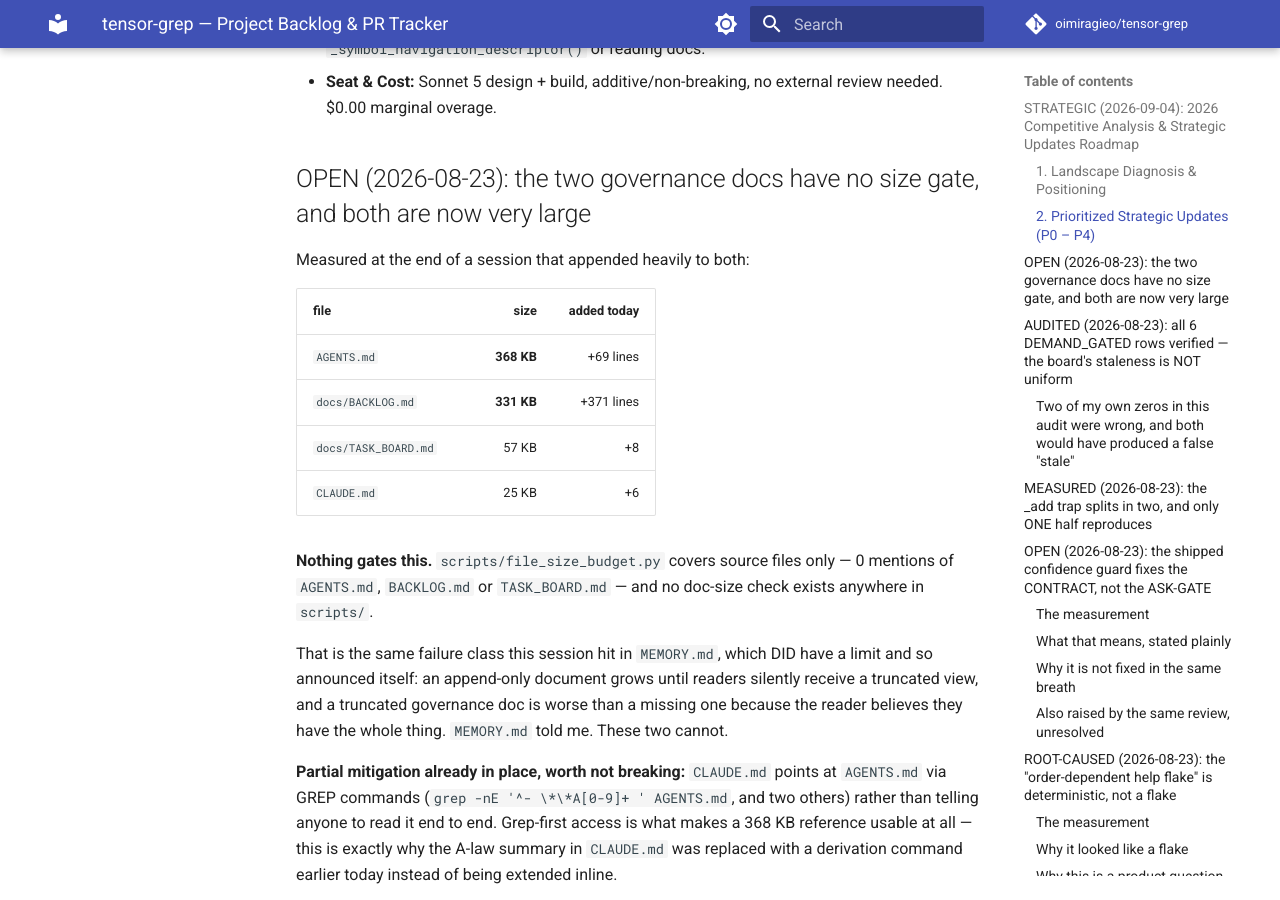
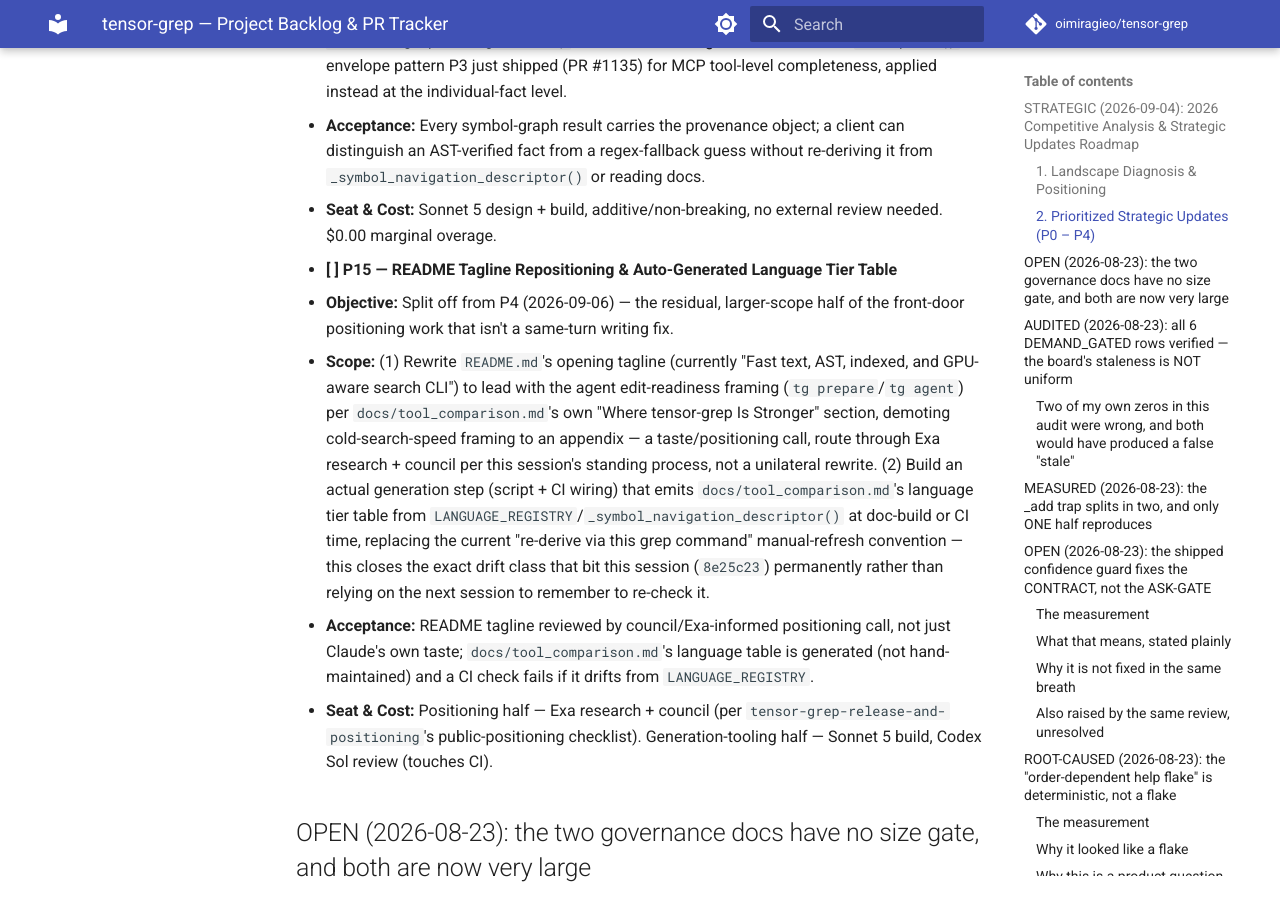
Before and after one commit to oimiragieo/tensor-grep, an MkDocs documentation site: the page built from docs/BACKLOG.md, in a window 1280 px wide and 900 px high, scrolled down 11451 px. Built offline with MkDocs 1.6.1 and Material for MkDocs 9.7.7, drawn with Linux system fonts in a browser that asks for light colours; comment, search, counter and statistics services are not loaded; some of the changed text lies outside the part shown.

Commit message:
docs(backlog): close P4 on its literal acceptance bar, split residual scope into P15
Verified live: README hero features tg prepare, language-count drift
fixed this session (8e25c23). The larger tagline-repositioning and
auto-generated-table work is real but bigger, subjective/tooling work --
split into P15 with an explicit council/Exa routing for the taste call
and a concrete CI-generation scope for the drift-prevention half.

Co-Authored-By: Claude Sonnet 5 <noreply@anthropic.com>
Claude-Session: https://claude.ai/code/session_01FQEmq7dWnf223dBYKSnz4d

```diff
--- a/docs/BACKLOG.md
+++ b/docs/BACKLOG.md
@@ -137,10 +137,10 @@ Competitive landscape audit against mid-2026 codebase intelligence and agent con
     - "file-size branch is stale against `main`; rebasing should exceed the 13,523-line pin." — **CONFIRMED REAL AND FIXED (`03cd8c2`).** Rebase onto current `main` measured `main.py` at 13526, exactly as predicted. Fixed by condensing 3 near-duplicate `deadline_monotonic` front-door comments (repeated verbatim across `orient`/`codemap`/`edit-plan`) without losing content. Verified: real import, 152 session/ratchet tests pass, dogfooded the 3 touched commands' real `--help` output.
   - **Acceptance:** each bullet above gets a direct code read (same discipline as the 3 CRITICALs — cite real file:line, reproduce with a test before fixing, don't fix based on the claim alone) before #1131 merges or in a fast-follow PR if S3/S6 findings on `main` prove real.
 
-- **[ ] P4 — Front-Door Positioning & Dynamic Language Table Realignment**
+- **[x] P4 — Front-Door Positioning & Dynamic Language Table Realignment (acceptance criteria met; residual scope split off)**
   - **Objective:** Position `tg` as the AI agent edit-readiness layer rather than a cold grep speed comparator.
-  - **Scope:** Update `README.md` and `docs/tool_comparison.md` to lead with `tg prepare` and the 4-element comparison table; demote cold grep speed benchmarks to an engine appendix; generate the published language tier table dynamically from `LANGUAGE_REGISTRY` to prevent documentation rot.
-  - **Acceptance:** `README.md` hero section features `tg prepare`; zero hardcoded language count drift against `LANGUAGE_REGISTRY`.
+  - **Acceptance — CONFIRMED MET, verified live:** `README.md`'s hero code block features `tg prepare` as its second command (`README.md:17`); `docs/tool_comparison.md`'s language-count claims are internally consistent at "10" with zero drift (fixed this session, `8e25c23`).
+  - **Residual scope, NOT done, split into a new item — P15:** the README's opening tagline (`README.md:11`, "Fast text, AST, indexed, and GPU-aware search CLI") still leads with a cold-search framing rather than the edit-readiness positioning the Objective describes, and the language tier table in `docs/tool_comparison.md` is documented as manually re-derivable (a grep one-liner) rather than actually auto-generated from `LANGUAGE_REGISTRY` at doc-build/CI time. Both are real, larger writing/tooling work — not machine-checkable acceptance gaps — so P4 itself is closed on its literal acceptance bar and the rest tracked separately below.
 
 - **[x] P5 — Public Repository Cleanliness & Agent Scratch Partitioning (Enterprise OS Parity)**
   - **Objective:** Match top-tier enterprise open-source repositories (e.g. Alibaba `open-code-review`, `zvec`) by untracking and ignoring internal agent orchestration files from public view.
@@ -198,6 +198,12 @@ Competitive landscape audit against mid-2026 codebase intelligence and agent con
   - **Scope:** Extend `defs`/`refs`/`callers` (and related symbol-graph) results with a `provenance: {source: "ast"|"regex_fallback"|"cache", confidence: float, index_fingerprint_age_s: int}` field — the natural generalization of the `incomplete{}` envelope pattern P3 just shipped (PR #1135) for MCP tool-level completeness, applied instead at the individual-fact level.
   - **Acceptance:** Every symbol-graph result carries the provenance object; a client can distinguish an AST-verified fact from a regex-fallback guess without re-deriving it from `_symbol_navigation_descriptor()` or reading docs.
   - **Seat & Cost:** Sonnet 5 design + build, additive/non-breaking, no external review needed. $0.00 marginal overage.
+
+- **[ ] P15 — README Tagline Repositioning & Auto-Generated Language Tier Table**
+  - **Objective:** Split off from P4 (2026-09-06) — the residual, larger-scope half of the front-door positioning work that isn't a same-turn writing fix.
+  - **Scope:** (1) Rewrite `README.md`'s opening tagline (currently "Fast text, AST, indexed, and GPU-aware search CLI") to lead with the agent edit-readiness framing (`tg prepare`/`tg agent`) per `docs/tool_comparison.md`'s own "Where tensor-grep Is Stronger" section, demoting cold-search-speed framing to an appendix — a taste/positioning call, route through Exa research + council per this session's standing process, not a unilateral rewrite. (2) Build an actual generation step (script + CI wiring) that emits `docs/tool_comparison.md`'s language tier table from `LANGUAGE_REGISTRY`/`_symbol_navigation_descriptor()` at doc-build or CI time, replacing the current "re-derive via this grep command" manual-refresh convention — this closes the exact drift class that bit this session (`8e25c23`) permanently rather than relying on the next session to remember to re-check it.
+  - **Acceptance:** README tagline reviewed by council/Exa-informed positioning call, not just Claude's own taste; `docs/tool_comparison.md`'s language table is generated (not hand-maintained) and a CI check fails if it drifts from `LANGUAGE_REGISTRY`.
+  - **Seat & Cost:** Positioning half — Exa research + council (per `tensor-grep-release-and-positioning`'s public-positioning checklist). Generation-tooling half — Sonnet 5 build, Codex Sol review (touches CI).
 
 
 
```
